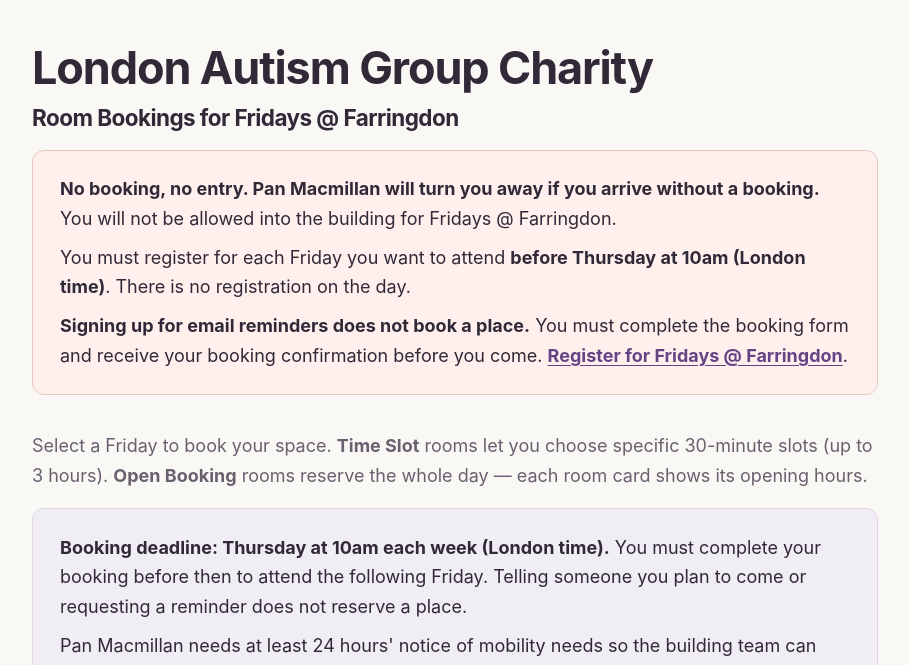
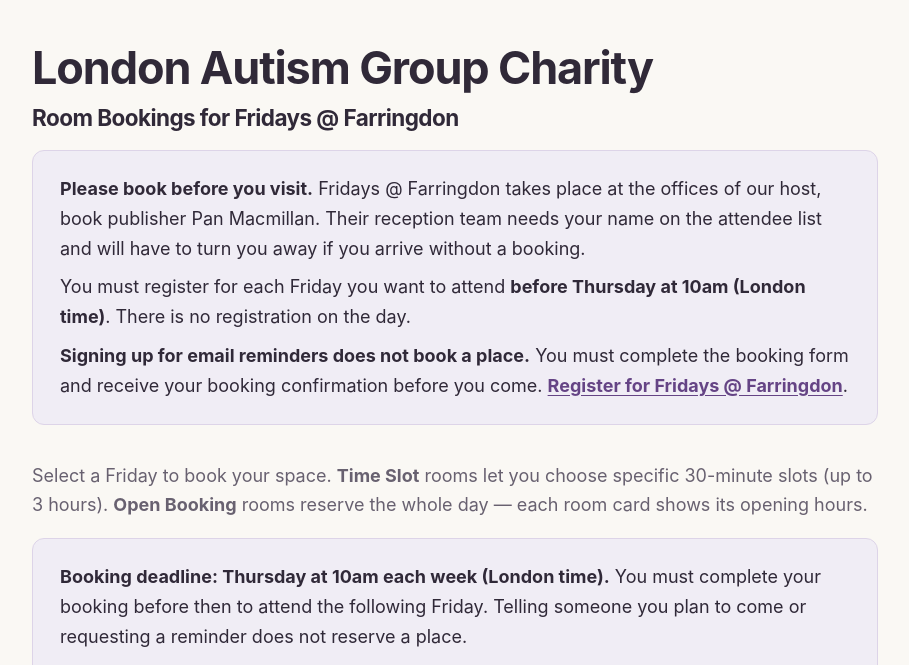
Before and after one commit to marcjtheodore1-sketch/lagc-room-bookings, a Flask app: page /book in a window 1280 px wide. Shown: the part 68-733 px from the top of the page, without its empty margins (185-1094 px from the left). Run offline with Flask 3, Linux system fonts and the light colour scheme; data comes from the database, SQL or seed files in the repository; data that the repository does not hold is empty; some libraries are stand-ins or nearby versions.

Commit message:
Welcome visitors before explaining advance registration

```diff
--- a/templates/_registration_required.html
+++ b/templates/_registration_required.html
@@ -1,5 +1,5 @@
-<section class="notice-box warning" aria-label="Registration is required to enter">
-    <p><strong>No booking, no entry. Pan Macmillan will turn you away if you arrive without a booking.</strong> You will not be allowed into the building for Fridays @ Farringdon.</p>
+<section class="notice-box info" aria-label="Please book before you visit">
+    <p><strong>Please book before you visit.</strong> Fridays @ Farringdon takes place at the offices of our host, book publisher Pan Macmillan. Their reception team needs your name on the attendee list and will have to turn you away if you arrive without a booking.</p>
     <p>You must register for each Friday you want to attend <strong>before Thursday at 10am (London time)</strong>. There is no registration on the day.</p>
     <p><strong>Signing up for email reminders does not book a place.</strong> You must complete the booking form and receive your booking confirmation before you come. <a href="{{ url_for('index') }}"><strong>Register for Fridays @ Farringdon</strong></a>.</p>
 </section>
--- a/templates/landing.html
+++ b/templates/landing.html
@@ -74,7 +74,6 @@
 {% endif %}
 {% endmacro %}
 <div class="landing-page">
-    {% include '_registration_required.html' %}
     <div class="landing-header home-hero">
         <div class="home-hero-copy">
         <a href="https://www.londonautismgroupcharity.org" target="_blank" class="home-charity-link">
@@ -143,6 +142,7 @@
 
             <section class="notice-box info booking-ahead-note" aria-labelledby="booking-deadline-title">
                 <h2 id="booking-deadline-title">Book before Thursday at 10am</h2>
+                <p>We meet at the offices of our host, <strong>book publisher Pan Macmillan</strong>. Their reception team needs your name on the attendee list and will have to turn you away if you arrive without a booking.</p>
                 <p>Registration for each Friday closes on <strong>Thursday at 10am (London time)</strong>. {{ access_planning_notice }} Same-day and late bookings are not available.</p>
                 <p>Saying you plan to come or requesting a reminder does not reserve a place. Complete the booking form to book your visit.</p>
                 <p>When a date says <strong>Registration closed</strong>, the session is still going ahead and existing bookings remain valid.</p>
@@ -398,7 +398,7 @@
         </div>
 
         <div class="notice-box warning">
-            <p><strong>Pan Macmillan will turn you away if you arrive without a booking.</strong> You must register before Thursday at 10am (London time) to attend the following Friday.</p>
+            <p><strong>Please book before you visit.</strong> Our host's reception team needs your name on the attendee list and will have to turn you away if you arrive without a booking. Register before Thursday at 10am (London time) to attend the following Friday.</p>
             <p>This initiative is for <strong>autistic adults aged 18 and over only</strong>.</p>
         </div>
 
```
